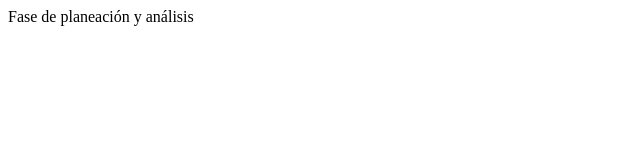
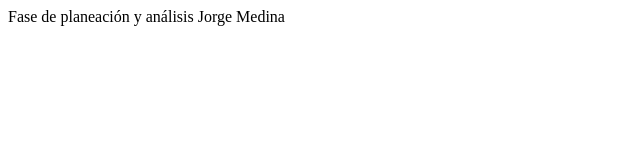
Before and after one commit to jlmedina693/Unad2018, a plain HTML site: page index.html in a window 1280 px wide. Shown: the whole page, without its empty margins (0-640 px from the left). Drawn offline with Linux system fonts and the light colour scheme.

Commit message:
Prueba 2

```diff
--- a/index.html
+++ b/index.html
@@ -5,5 +5,6 @@
 </head>
 <body>
 Fase de planeación y análisis
+Jorge Medina
 </body>
 </html>
```
